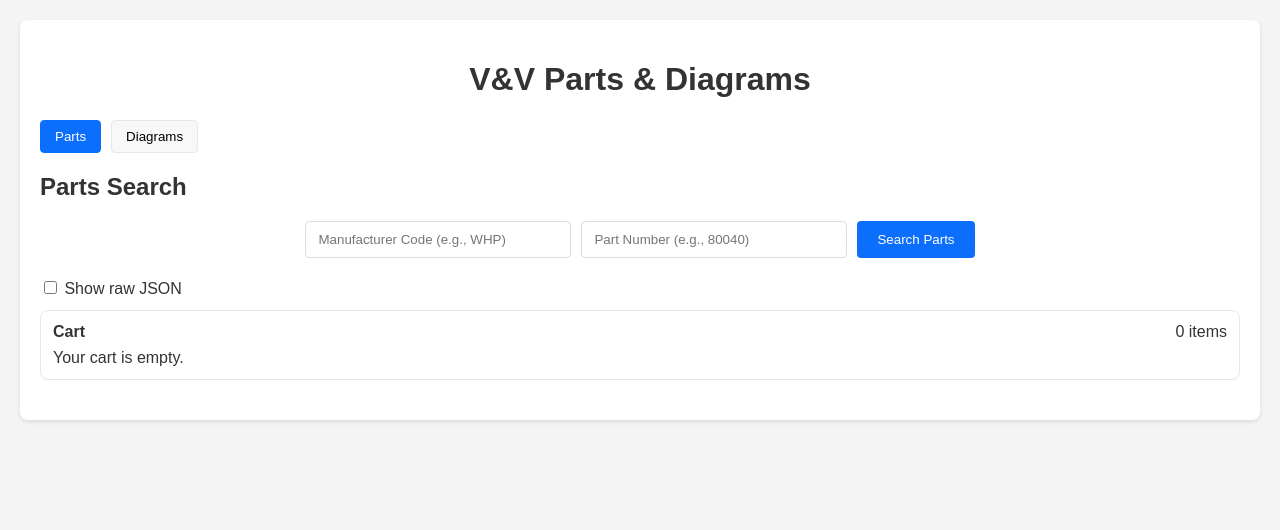
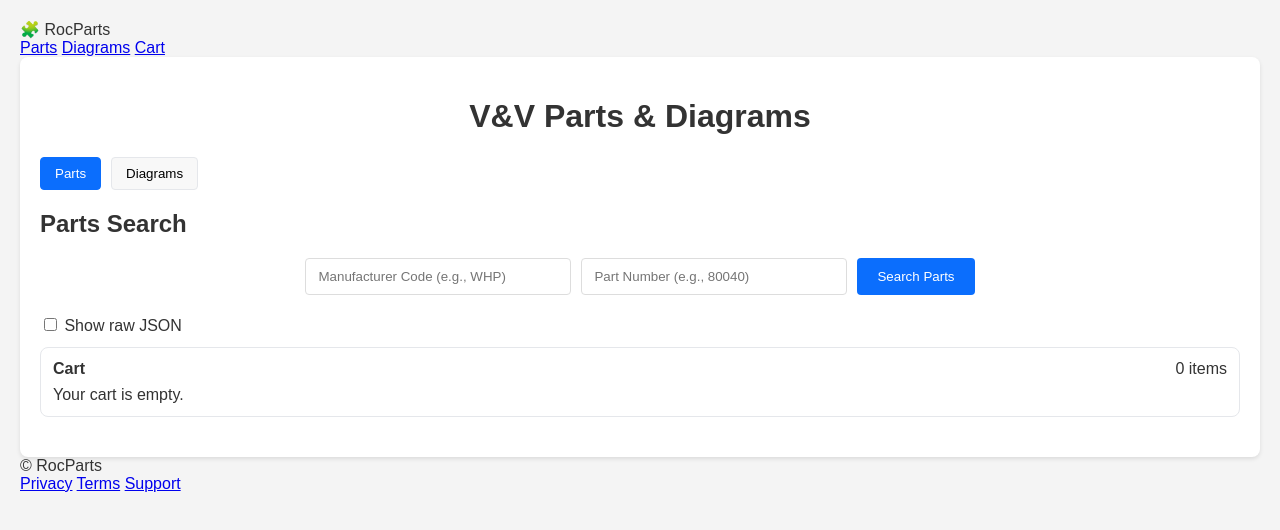
Before and after one commit to Rochester-Appliance/rocparts.com, a plain HTML site: page vandv-app/frontend/index.html in a window 1280 px wide. Drawn offline with Linux system fonts and the light colour scheme.

Commit message:
feat: add header and footer components to enhance site navigation and branding

```diff
--- a/vandv-app/frontend/index.html
+++ b/vandv-app/frontend/index.html
@@ -9,6 +9,19 @@
 </head>
 
 <body>
+    <header class="site-header">
+        <div class="site-header__inner">
+            <div class="brand">
+                <span class="brand__logo">🧩</span>
+                <span class="brand__name">RocParts</span>
+            </div>
+            <nav class="site-nav">
+                <a href="#parts" class="nav-link">Parts</a>
+                <a href="#diagrams" class="nav-link">Diagrams</a>
+                <a href="#cart" class="nav-link">Cart</a>
+            </nav>
+        </div>
+    </header>
     <div class="container">
         <h1>V&V Parts & Diagrams</h1>
         <div class="tabs">
@@ -43,6 +56,23 @@
         <div id="results-container"></div>
         <div id="error-container"></div>
     </div>
+    <footer class="site-footer">
+        <div class="site-footer__inner">
+            <div>© <span id="year"></span> RocParts</div>
+            <div class="footer-links">
+                <a href="#">Privacy</a>
+                <a href="#">Terms</a>
+                <a href="#">Support</a>
+            </div>
+        </div>
+    </footer>
+    <div id="mobile-checkout-bar" class="mobile-checkout-bar" style="display:none;">
+        <div class="mobile-checkout-bar__content">
+            <div class="mobile-checkout-bar__total"><span>Subtotal</span><strong id="mobile-subtotal">$0.00</strong>
+            </div>
+            <button id="mobileCheckoutBtn" class="mobile-checkout-bar__btn">Checkout</button>
+        </div>
+    </div>
     <script src="https://js.stripe.com/v3/"></script>
     <script src="script.js"></script>
 </body>
```
